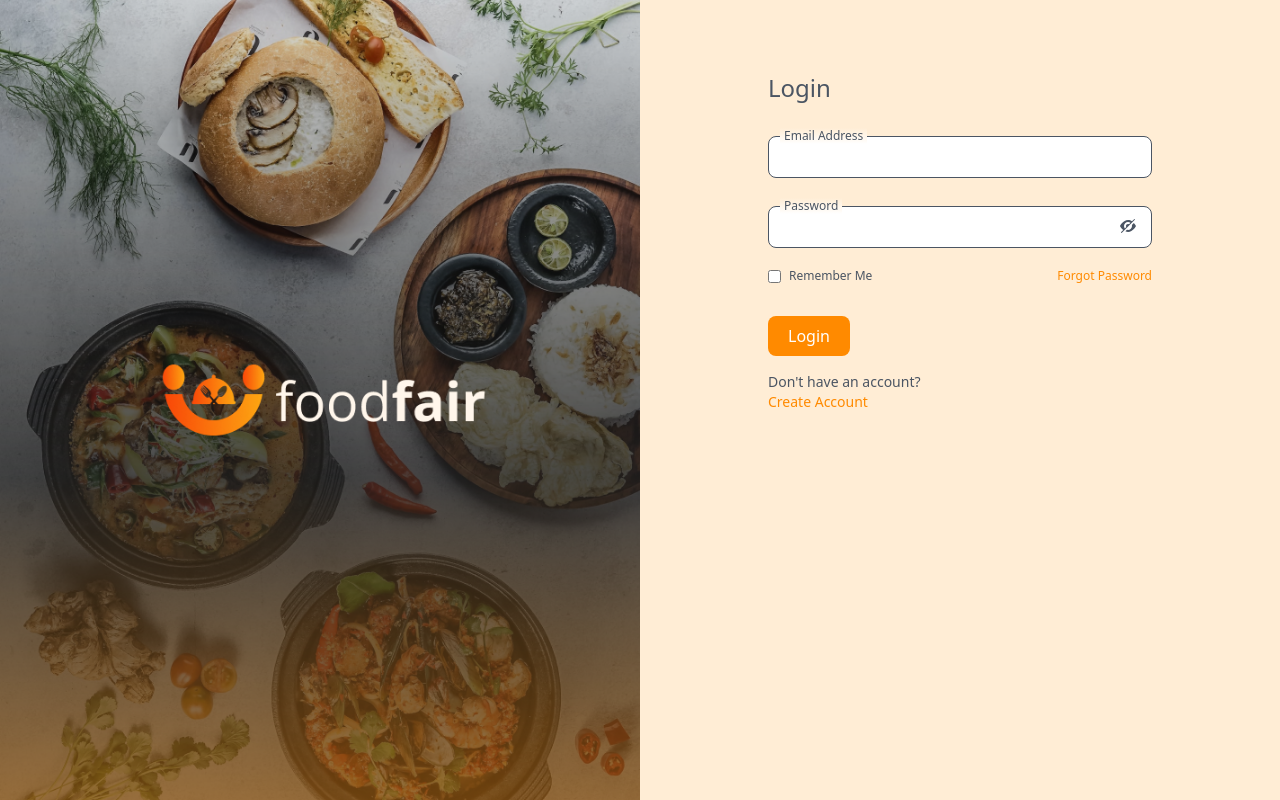
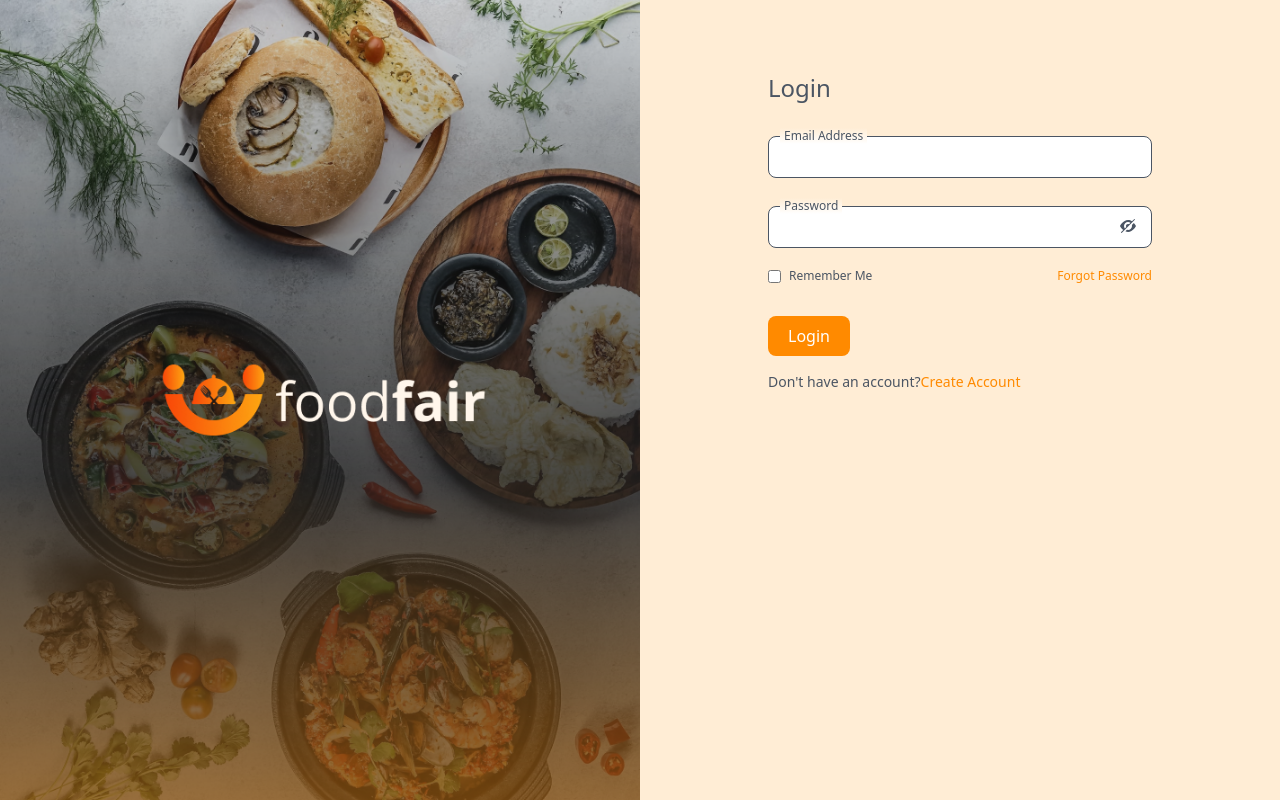
Before and after one commit to CodetiviteCore/Foodfair-Frontend, a React (Create React App) app: page /login in a window 1280 px wide. Built offline with nearby package versions, Linux system fonts and the light colour scheme.

Commit message:
changed nav links to href

```diff
--- a/src/App.js
+++ b/src/App.js
@@ -24,8 +24,8 @@ export default function App() {
       {/* home page routes */}
       <Routes>
         <Route path="/" element={<HomePage />} />
-        <Route path="/login" element={<Login />} />
-        <Route path="/signup" element={<Signup />} />
+        <Route path="login" element={<Login />} />
+        <Route path="signup" element={<Signup />} />
 
 
       </Routes>
--- a/src/Pages/Login.jsx
+++ b/src/Pages/Login.jsx
@@ -1,5 +1,4 @@
 import React, { useState } from "react"
-import { useNavigate } from "react-router-dom"
 import FormInputs from "../component/FormInputs"
 import FormButton from "../component/FormButton"
 import PasswordInput from "../component/PasswordInput"
@@ -9,7 +8,7 @@ import Image from "../component/Image"
 
 function Login(){
 
-     let navigate = useNavigate();
+
 
      const [values, setValues] = useState({
           email:"",
@@ -83,9 +82,9 @@ function Login(){
 
                          <p className="text-sm mt-4">
                               Don't have an account?
-                              <p className="text-[#FF8A00] hover:text-orange-600 font-medium" onClick={()=>navigate('signup')}>
+                              <a href="/signup" className="text-[#FF8A00] hover:text-orange-600 font-medium">
                                    Create Account
-                              </p>
+                              </a>
                          </p>
                     </form>
                </div>
--- a/src/Pages/Signup.jsx
+++ b/src/Pages/Signup.jsx
@@ -1,5 +1,4 @@
 import React, { useState } from "react"
-import { useNavigate } from "react-router-dom"
 import FormInputs from "../component/FormInputs"
 import FormButton from "../component/FormButton"
 import PasswordInput from "../component/PasswordInput"
@@ -7,7 +6,7 @@ import Image from "../component/Image"
 
 function Signup(){
 
-     let navigate = useNavigate();
+
 
      const [values, setValues] = useState({
           email:"",
@@ -111,7 +110,7 @@ function Signup(){
 
                          <p className="text-sm mt-2 sm:mt-4">
                               Already have an account?
-                              <a href="login" className="text-[#FF8A00] hover:text-orange-600" onClick={()=>navigate('login')}>
+                              <a href="/login" className="text-[#FF8A00] hover:text-orange-600" >
                                    Login
                               </a>
                          </p>
--- a/src/component/Header.js
+++ b/src/component/Header.js
@@ -1,9 +1,9 @@
 import React, { useState } from 'react';
-import { useNavigate } from 'react-router-dom';
+
 
 
 const Header = () => {
-    let navigate = useNavigate();
+
     // menu state
     const [showMenu, setMenu] = useState();
     let menu;
@@ -29,9 +29,9 @@ const Header = () => {
                     <p className='hover:bg-[#ff8a00]'>Privacy Policies</p>
 
                     {/* buttons */}
-                    <button  className='py-3 w-full font-bold border-2 border-black rounded-md  hover:bg-[#ff8a00] hover:text-white hover:border-white' onClick={()=>navigate('/login')}>Log In</button>
+                    <button  className='py-3 w-full font-bold border-2 border-black rounded-md  hover:bg-[#ff8a00] hover:text-white hover:border-white'><a href="/login">Log In</a></button>
 
-                    <button className='py-3 w-full font-bold text-white rounded-md bg-[#ff8a00] hover:bg-white hover:text-black hover:border-2 hover:border-black' onClick={()=>navigate('/signup')}>Sign Up</button>
+                    <button className='py-3 w-full font-bold text-white rounded-md bg-[#ff8a00] hover:bg-white hover:text-black hover:border-2 hover:border-black' ><a href="/signup">Sign Up</a></button>
                 </div >
             </div>
         )
@@ -59,9 +59,9 @@ const Header = () => {
 
                     {/* reg section */}
                     < div className='hidden lg:block' >
-                        <button className='py-2 px-6 font-bold border-2 border-black rounded-md mx-3 hover:bg-[#ff8a00] hover:text-white hover:border-white' onClick={()=>navigate('/login')}>Log In</button>
+                        <button className='py-2 px-6 font-bold border-2 border-black rounded-md mx-3 hover:bg-[#ff8a00] hover:text-white hover:border-white'><a href="/login">Log In</a></button>
 
-                        <button className='py-2 px-6 font-bold text-white rounded-md bg-[#ff8a00] hover:bg-white hover:text-black hover:border-2 hover:border-black'  onClick={()=>navigate('/signup')}>Sign Up</button>
+                        <button className='py-2 px-6 font-bold text-white rounded-md bg-[#ff8a00] hover:bg-white hover:text-black hover:border-2 hover:border-black'><a href="/signup">Sign Up</a></button>
                     </div >
 
                     {/* handbuger menu icon */}
```
